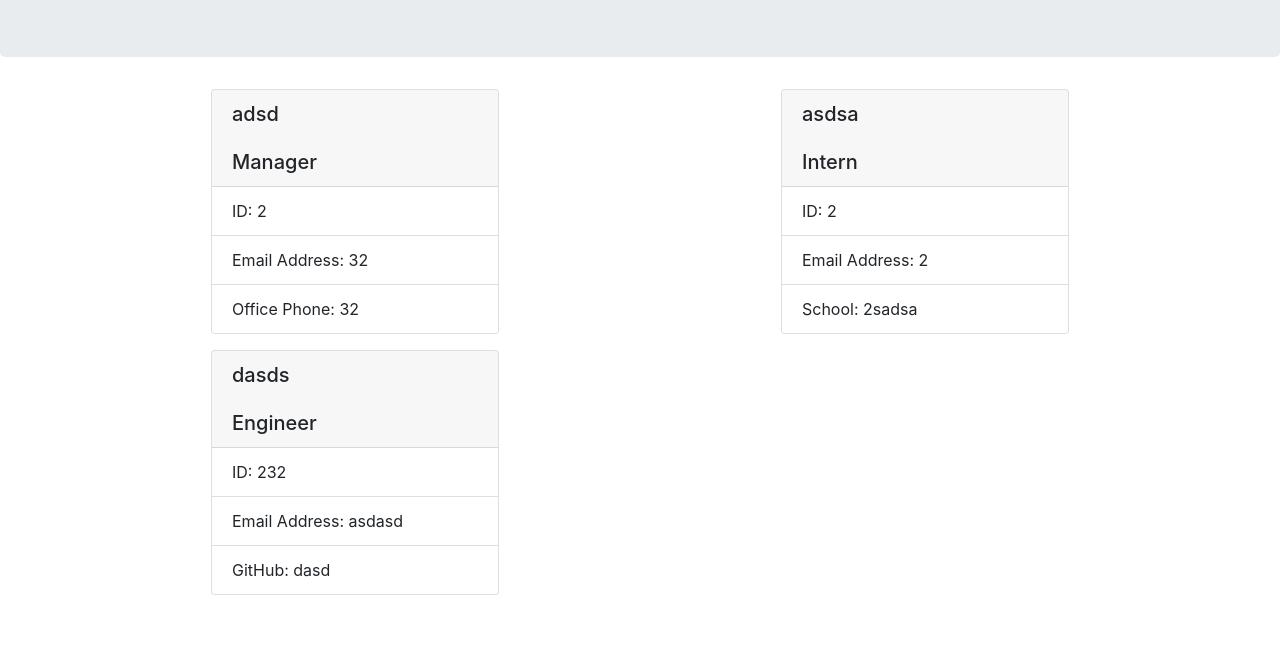
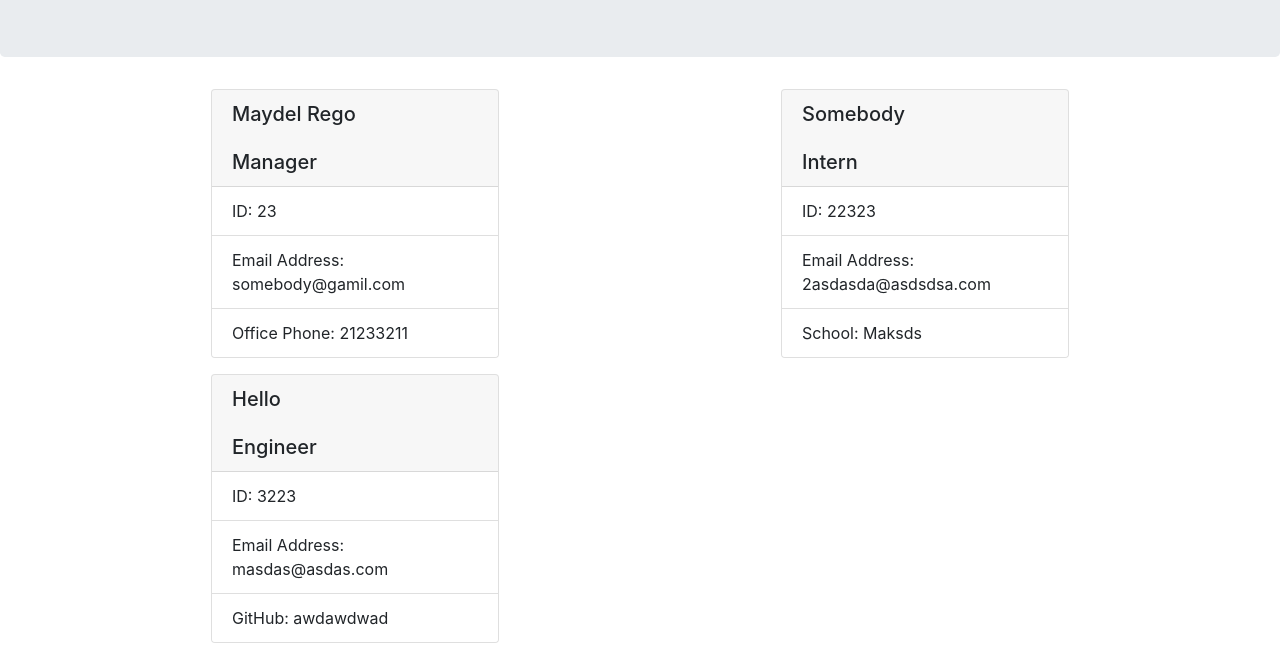
Before and after one commit to maidelrego/team_profile, a website: page team.html in a window 1280 px wide. Shown: the part 185-844 px from the top of the page. Before the commit the page ends 800 px from the top, so only its background shows below. Drawn offline with nearby package versions, Linux system fonts and the light colour scheme.

Commit message:
code is done

```diff
--- a/app.js
+++ b/app.js
@@ -91,7 +91,7 @@ function startHtml() {
     </head>
     <body>
        <div class = "jumbotron">
-       <h1 class = "display-2">Team Members</h1>
+       <h1 class = "display-2 text-center">Team Members</h1>
        </div>
         <div class="container">
             <div class="row">`;
--- a/team.html
+++ b/team.html
@@ -9,34 +9,34 @@
     </head>
     <body>
        <div class = "jumbotron">
-       <h1 class = "display-2">Team Members</h1>
+       <h1 class = "display-2 text-center">Team Members</h1>
        </div>
         <div class="container">
             <div class="row"><div class="col-6">
             <div class="card mx-auto mb-3" style="width: 18rem">
-            <h5 class="card-header">adsd<br /><br />Manager</h5>
+            <h5 class="card-header">Maydel Rego<br /><br />Manager</h5>
             <ul class="list-group list-group-flush">
-                <li class="list-group-item">ID: 2</li>
-                <li class="list-group-item">Email Address: 32</li>
-                <li class="list-group-item">Office Phone: 32</li>
+                <li class="list-group-item">ID: 23</li>
+                <li class="list-group-item">Email Address: somebody@gamil.com</li>
+                <li class="list-group-item">Office Phone: 21233211</li>
             </ul>
             </div>
         </div><div class="col-6">
             <div class="card mx-auto mb-3" style="width: 18rem">
-            <h5 class="card-header">asdsa<br /><br />Intern</h5>
+            <h5 class="card-header">Somebody<br /><br />Intern</h5>
             <ul class="list-group list-group-flush">
-                <li class="list-group-item">ID: 2</li>
-                <li class="list-group-item">Email Address: 2</li>
-                <li class="list-group-item">School: 2sadsa</li>
+                <li class="list-group-item">ID: 22323</li>
+                <li class="list-group-item">Email Address: 2asdasda@asdsdsa.com</li>
+                <li class="list-group-item">School: Maksds</li>
             </ul>
             </div>
         </div><div class="col-6">
             <div class="card mx-auto mb-3" style="width: 18rem">
-            <h5 class="card-header">dasds<br /><br />Engineer</h5>
+            <h5 class="card-header">Hello<br /><br />Engineer</h5>
             <ul class="list-group list-group-flush">
-                <li class="list-group-item">ID: 232</li>
-                <li class="list-group-item">Email Address: asdasd</li>
-                <li class="list-group-item">GitHub: dasd</li>
+                <li class="list-group-item">ID: 3223</li>
+                <li class="list-group-item">Email Address: masdas@asdas.com</li>
+                <li class="list-group-item">GitHub: awdawdwad</li>
             </ul>
             </div>
         </div>
```
